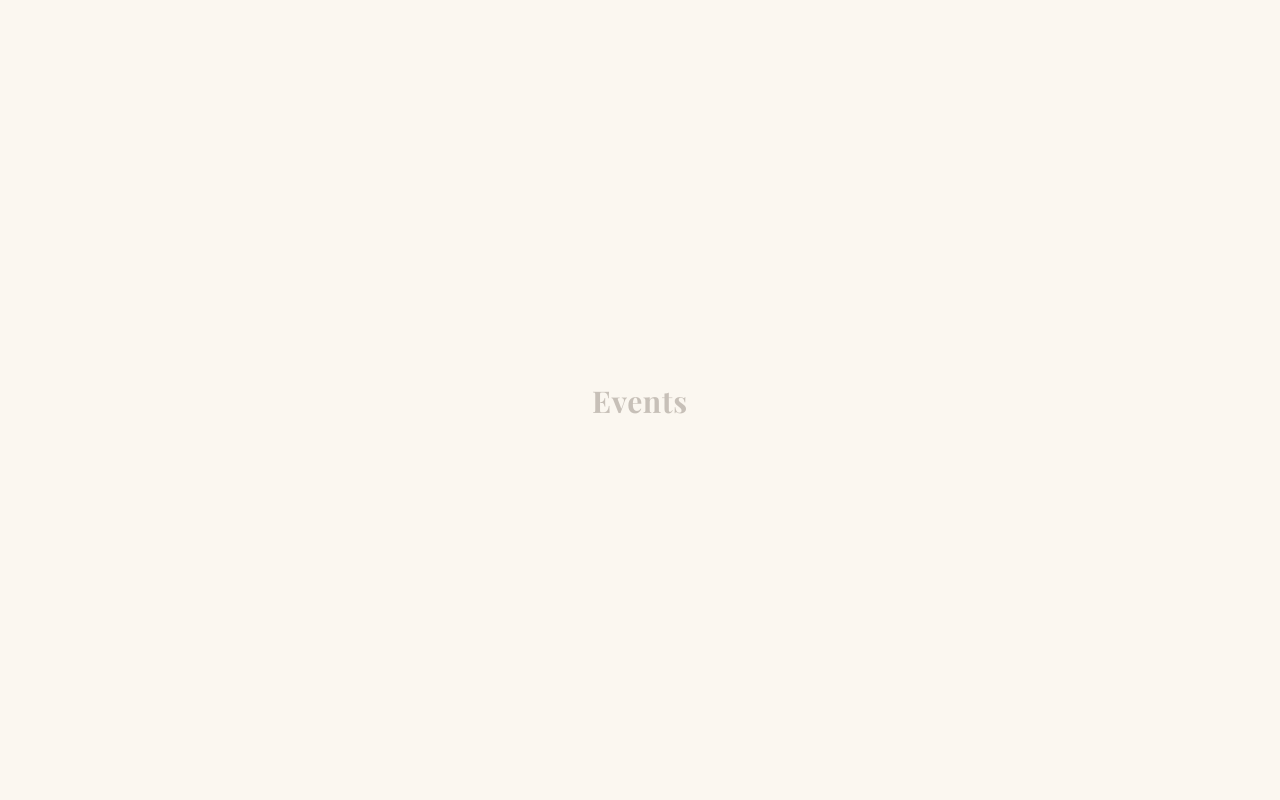
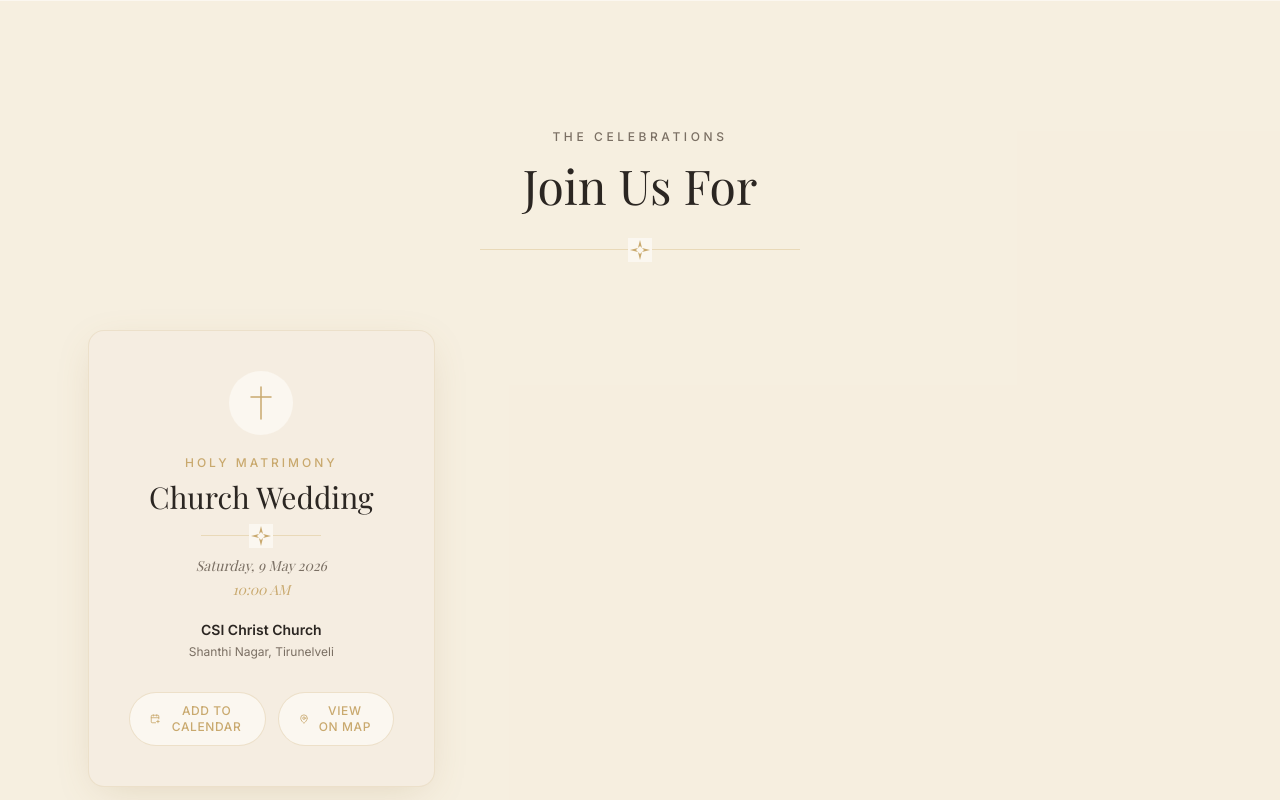
Before and after one commit to Pratheep-R-96/Wedding, a React (Vite) app: page / in a window 1280 px wide. Shown: the part 3680-4480 px from the top of the page. Built offline with nearby package versions, Linux system fonts and the light colour scheme.

Commit message:
feat(events): church wedding card + event card component

```diff
--- a/src/App.jsx
+++ b/src/App.jsx
@@ -1,15 +1,17 @@
 import PageShell from './components/layout/PageShell'
 import Hero from './components/sections/Hero'
 import OurStory from './components/sections/OurStory'
+import Events from './components/sections/Events'
 import { NAV_LINKS } from './lib/constants'
 
-const BUILT = ['hero', 'story']
+const BUILT = ['hero', 'story', 'events']
 
 export default function App() {
   return (
     <PageShell>
       <Hero />
       <OurStory />
+      <Events />
 
       {NAV_LINKS.filter((l) => !BUILT.includes(l.id)).map((link) => (
         <section
--- a/src/components/sections/Events.jsx
+++ b/src/components/sections/Events.jsx
@@ -1,3 +1,44 @@
+import { motion } from 'framer-motion'
+import { EVENTS } from '../../lib/constants'
+import { fadeUp, staggerContainer } from '../../lib/animations'
+import EventCard from '../ui/EventCard'
+
 export default function Events() {
-  return <section id="events">Events</section>
+  return (
+    <section id="events" className="py-24 md:py-32 bg-champagne/30">
+      <div className="mx-auto max-w-6xl px-6">
+        {/* Heading */}
+        <motion.div
+          initial={{ opacity: 0, y: 20 }}
+          whileInView={{ opacity: 1, y: 0 }}
+          transition={{ duration: 0.6 }}
+          viewport={{ once: true }}
+          className="text-center mb-16 md:mb-20"
+        >
+          <p className="text-xs font-sans font-medium uppercase tracking-[0.3em] text-muted mb-4">
+            The Celebrations
+          </p>
+          <h2 className="font-serif text-4xl md:text-5xl text-ink">
+            Join Us For
+          </h2>
+          <div className="gold-rule mx-auto max-w-xs" />
+        </motion.div>
+
+        {/* Cards grid */}
+        <motion.div
+          variants={staggerContainer}
+          initial="initial"
+          whileInView="animate"
+          viewport={{ once: true, margin: '-80px' }}
+          className="grid grid-cols-1 lg:grid-cols-3 gap-8 justify-items-center"
+        >
+          {EVENTS.map((event) => (
+            <motion.div key={event.id} variants={fadeUp} className="w-full max-w-md">
+              <EventCard event={event} />
+            </motion.div>
+          ))}
+        </motion.div>
+      </div>
+    </section>
+  )
 }
--- /dev/null
+++ b/src/components/ui/EventCard.jsx
@@ -0,0 +1,99 @@
+import { CalendarPlus, MapPin } from 'lucide-react'
+import { generateIcs } from '../../lib/ics'
+
+function EventIcon({ icon }) {
+  if (icon === 'cross') {
+    return (
+      <svg width="48" height="48" viewBox="0 0 48 48" fill="none" aria-hidden="true">
+        <line x1="24" y1="8" x2="24" y2="40" stroke="#C9A96E" strokeWidth="1.5" strokeLinecap="round" />
+        <line x1="14" y1="18" x2="34" y2="18" stroke="#C9A96E" strokeWidth="1.5" strokeLinecap="round" />
+      </svg>
+    )
+  }
+  if (icon === 'ring') {
+    return (
+      <svg width="48" height="48" viewBox="0 0 48 48" fill="none" aria-hidden="true">
+        <circle cx="18" cy="24" r="9" stroke="#C9A96E" strokeWidth="1.5" />
+        <circle cx="30" cy="24" r="9" stroke="#C9A96E" strokeWidth="1.5" />
+      </svg>
+    )
+  }
+  if (icon === 'heart') {
+    return (
+      <svg width="48" height="48" viewBox="0 0 48 48" fill="none" aria-hidden="true">
+        <path
+          d="M24 40 C12 30 6 22 6 16 C6 10 11 6 16 6 C20 6 23 9 24 11 C25 9 28 6 32 6 C37 6 42 10 42 16 C42 22 36 30 24 40Z"
+          stroke="#C9A96E"
+          strokeWidth="1.5"
+          fill="none"
+        />
+        <path d="M18 14 Q20 12 24 16 Q28 12 30 14" stroke="#C9A96E" strokeWidth="0.75" fill="none" opacity="0.5" />
+      </svg>
+    )
+  }
+  return null
+}
+
+function handleViewMap(eventId) {
+  const mapEl = document.getElementById('map')
+  if (mapEl) mapEl.scrollIntoView({ behavior: 'smooth' })
+  window.dispatchEvent(new CustomEvent('focus-venue', { detail: { id: eventId } }))
+}
+
+export default function EventCard({ event }) {
+  return (
+    <div className="group relative rounded-2xl bg-cream border border-gold/20 shadow-soft p-8 md:p-10 text-center transition-all duration-300 hover:-translate-y-1.5 hover:shadow-glow">
+      {/* Icon */}
+      <div className="mx-auto mb-5 flex h-16 w-16 items-center justify-center rounded-full bg-ivory transition-all group-hover:animate-pulse-glow">
+        <EventIcon icon={event.icon} />
+      </div>
+
+      {/* Kind label */}
+      <p className="text-xs font-sans font-medium uppercase tracking-[0.25em] text-gold mb-2">
+        {event.kind}
+      </p>
+
+      {/* Title */}
+      <h3 className="font-serif text-2xl md:text-3xl text-ink mb-4">
+        {event.title}
+      </h3>
+
+      {/* Divider */}
+      <div className="gold-rule mx-auto max-w-[120px] my-5" />
+
+      {/* Date + Time */}
+      <p className="font-serif italic text-sm text-muted mb-1">
+        {event.date}
+      </p>
+      <p className="font-serif italic text-sm text-gold mb-5">
+        {event.time}
+      </p>
+
+      {/* Venue */}
+      <p className="font-sans font-semibold text-ink text-sm mb-1">
+        {event.venue}
+      </p>
+      <p className="font-sans text-xs text-muted mb-8">
+        {event.address}
+      </p>
+
+      {/* Buttons */}
+      <div className="flex flex-col sm:flex-row items-center justify-center gap-3">
+        <button
+          onClick={() => generateIcs(event)}
+          className="inline-flex items-center gap-2 rounded-full border border-gold/30 bg-ivory px-5 py-2.5 text-xs font-medium uppercase tracking-wider text-gold transition-all hover:bg-gold hover:text-ivory"
+        >
+          <CalendarPlus className="h-4 w-4" />
+          Add to Calendar
+        </button>
+        <button
+          onClick={() => handleViewMap(event.id)}
+          className="inline-flex items-center gap-2 rounded-full border border-gold/30 bg-ivory px-5 py-2.5 text-xs font-medium uppercase tracking-wider text-gold transition-all hover:bg-gold hover:text-ivory"
+        >
+          <MapPin className="h-4 w-4" />
+          View on Map
+        </button>
+      </div>
+    </div>
+  )
+}
--- a/src/lib/constants.js
+++ b/src/lib/constants.js
@@ -42,6 +42,21 @@ export const STORY_MILESTONES = [
   },
 ]
 
+export const EVENTS = [
+  {
+    id: 'church',
+    kind: 'Holy Matrimony',
+    title: 'Church Wedding',
+    date: 'Saturday, 9 May 2026',
+    time: '10:00 AM',
+    venue: 'CSI Christ Church',
+    address: 'Shanthi Nagar, Tirunelveli',
+    mapsQuery: 'CSI Christ Church Shanthi Nagar Tirunelveli',
+    icon: 'cross',
+    accent: 'gold',
+  },
+]
+
 export const NAV_LINKS = [
   { id: 'story', label: 'Our Story' },
   { id: 'events', label: 'Events' },
--- /dev/null
+++ b/src/lib/ics.js
@@ -0,0 +1,43 @@
+function pad(n) {
+  return String(n).padStart(2, '0')
+}
+
+function formatDate(date) {
+  const y = date.getUTCFullYear()
+  const m = pad(date.getUTCMonth() + 1)
+  const d = pad(date.getUTCDate())
+  const h = pad(date.getUTCHours())
+  const min = pad(date.getUTCMinutes())
+  return `${y}${m}${d}T${h}${min}00Z`
+}
+
+export function generateIcs(event) {
+  const start = new Date('2026-05-09T04:30:00Z')
+  const end = new Date(start.getTime() + 2 * 60 * 60 * 1000)
+
+  const lines = [
+    'BEGIN:VCALENDAR',
+    'VERSION:2.0',
+    'PRODID:-//PratheepFannyWedding//EN',
+    'BEGIN:VEVENT',
+    `DTSTART:${formatDate(start)}`,
+    `DTEND:${formatDate(end)}`,
+    `SUMMARY:${event.title} — ${event.kind}`,
+    `LOCATION:${event.venue}\\, ${event.address}`,
+    `DESCRIPTION:Join us for the ${event.kind} of Pratheep & Fanny Praiselin at ${event.venue}.`,
+    'STATUS:CONFIRMED',
+    `UID:${event.id}@pratheep-fanny-wedding`,
+    'END:VEVENT',
+    'END:VCALENDAR',
+  ]
+
+  const blob = new Blob([lines.join('\r\n')], { type: 'text/calendar;charset=utf-8' })
+  const url = URL.createObjectURL(blob)
+  const a = document.createElement('a')
+  a.href = url
+  a.download = `${event.id}-wedding.ics`
+  document.body.appendChild(a)
+  a.click()
+  document.body.removeChild(a)
+  URL.revokeObjectURL(url)
+}
```
